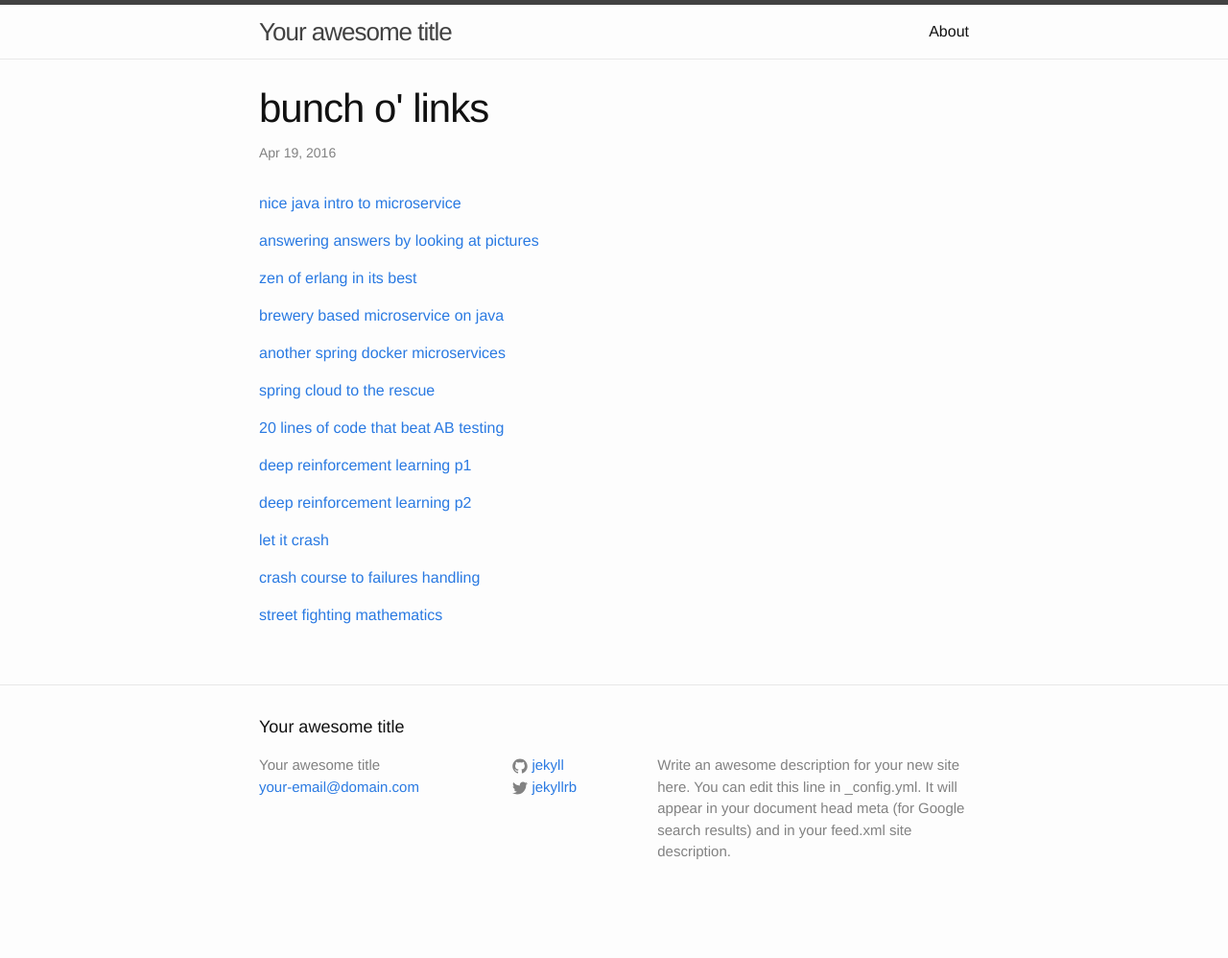
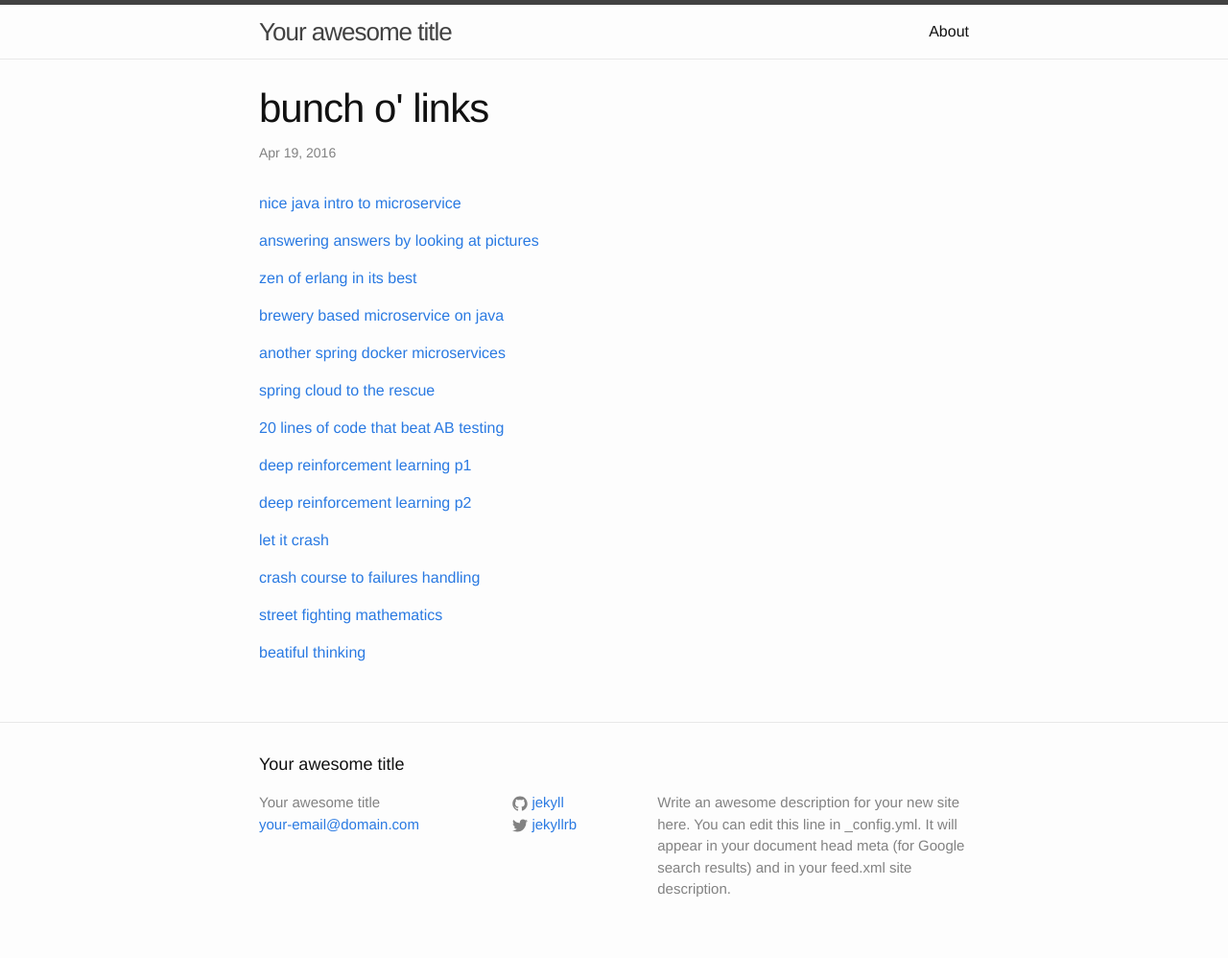
Before and after one commit to mungobungo/mungobungo.github.io, a Jekyll site: the page built from _posts/2016-04-19-links.markdown, in a window 1280 px wide. Shown: the whole page at 96% size. Built offline with Jekyll 4.4.1, drawn with Linux system fonts in a browser that asks for light colours; before the commit the page ends 959 px from its top, so only the background shows below that.

Commit message:
think think think

```diff
--- a/_posts/2016-04-19-links.markdown
+++ b/_posts/2016-04-19-links.markdown
@@ -28,3 +28,5 @@ categories: neural_networks, microservice
 [crash course to failures handling](http://web.archive.org/web/20090430014122/http://nplus1.org/articles/a-crash-course-in-failure/)
 
 [street fighting mathematics](https://mitpress.mit.edu/books/street-fighting-mathematics)
+
+[beatiful thinking](https://mitpress.mit.edu/books/art-insight-science-and-engineering)
```
